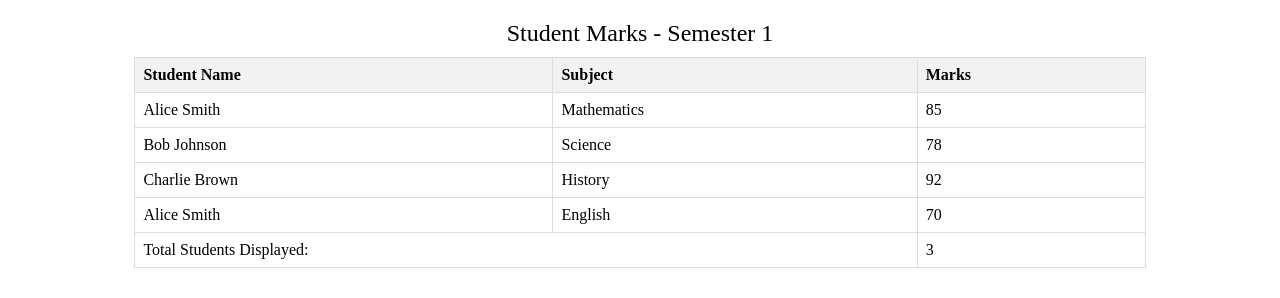
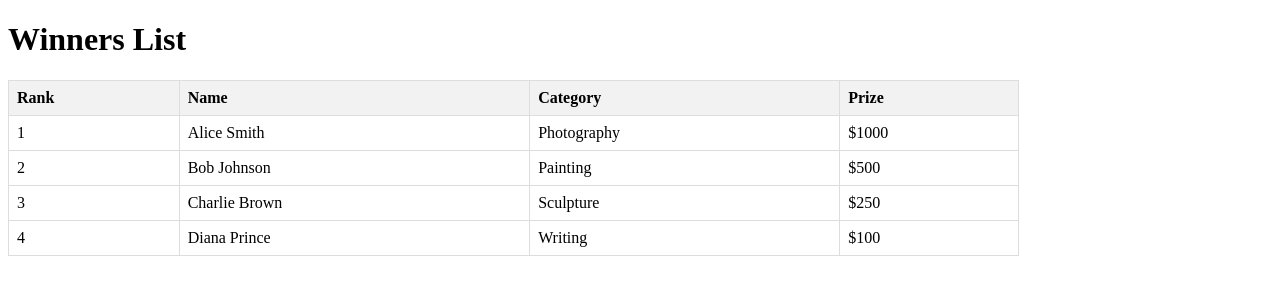
Before and after one commit to ladanivrunda-stack/mywebsite, a plain HTML site: page index.html in a window 1280 px wide. Drawn offline with Linux system fonts and the light colour scheme.

Commit message:
Update index.html

```diff
--- a/index.html
+++ b/index.html
@@ -3,12 +3,12 @@
 <head>
     <meta charset="UTF-8">
     <meta name="viewport" content="width=device-width, initial-scale=1.0">
-    <title>Student Marks</title>
+    <title>Table of Winners</title>
     <style>
         table {
             width: 80%;
             border-collapse: collapse;
-            margin: 20px auto;
+            margin: 20px 0;
         }
         th, td {
             border: 1px solid #ddd;
@@ -18,51 +18,47 @@
         th {
             background-color: #f2f2f2;
         }
-        caption {
-            font-size: 1.5em;
-            margin-bottom: 10px;
-        }
     </style>
 </head>
 <body>
 
+    <h1>Winners List</h1>
+
     <table>
-        <caption>Student Marks - Semester 1</caption>
         <thead>
             <tr>
-                <th>Student Name</th>
-                <th>Subject</th>
-                <th>Marks</th>
+                <th>Rank</th>
+                <th>Name</th>
+                <th>Category</th>
+                <th>Prize</th>
             </tr>
         </thead>
         <tbody>
             <tr>
+                <td>1</td>
                 <td>Alice Smith</td>
-                <td>Mathematics</td>
-                <td>85</td>
+                <td>Photography</td>
+                <td>$1000</td>
             </tr>
             <tr>
+                <td>2</td>
                 <td>Bob Johnson</td>
-                <td>Science</td>
-                <td>78</td>
+                <td>Painting</td>
+                <td>$500</td>
             </tr>
             <tr>
+                <td>3</td>
                 <td>Charlie Brown</td>
-                <td>History</td>
-                <td>92</td>
+                <td>Sculpture</td>
+                <td>$250</td>
             </tr>
             <tr>
-                <td>Alice Smith</td>
-                <td>English</td>
-                <td>70</td>
+                <td>4</td>
+                <td>Diana Prince</td>
+                <td>Writing</td>
+                <td>$100</td>
             </tr>
         </tbody>
-        <tfoot>
-            <tr>
-                <td colspan="2">Total Students Displayed:</td>
-                <td>3</td>
-            </tr>
-        </tfoot>
     </table>
 
 </body>
```
